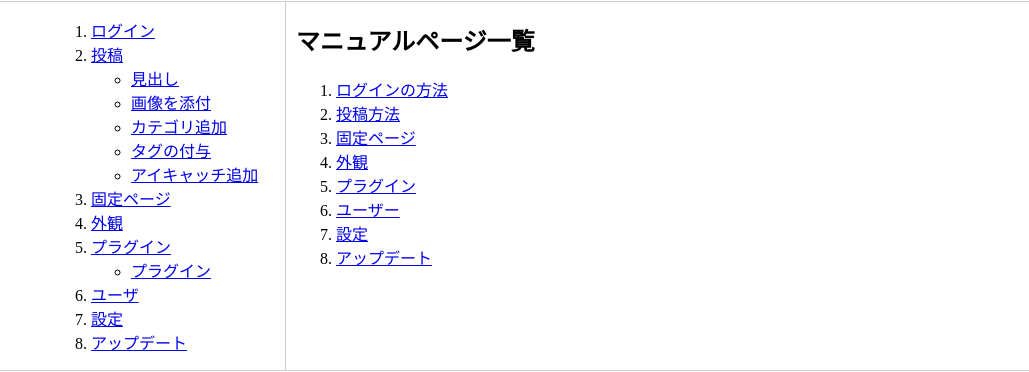
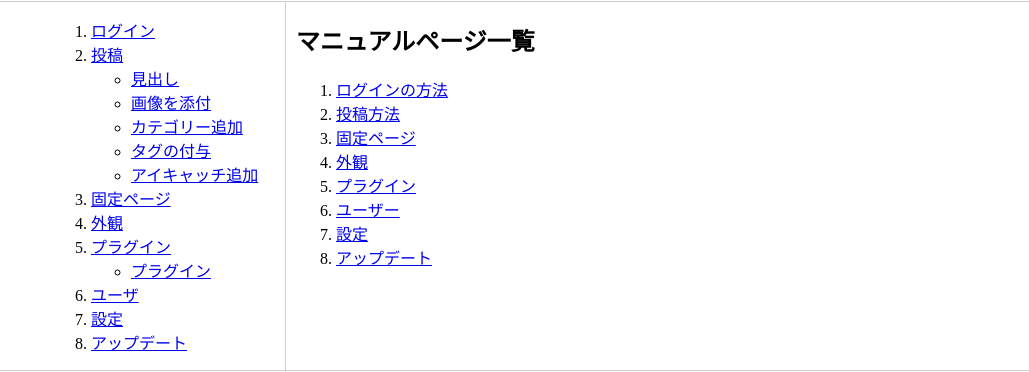
Before and after one commit to jawordpressorg/user-manual, a Jekyll site: the page built from index.md, in a window 1280 px wide. Shown: the part 184-556 px from the top of the page, without its empty margins (120-1149 px from the left). Built offline with Jekyll 4.4.1, drawn with Linux system fonts in a browser that asks for light colours; nearby versions of some CDN libraries.

Commit message:
左ナビの文言修正

```diff
--- a/_layouts/default.html
+++ b/_layouts/default.html
@@ -25,7 +25,7 @@
             <ul>
               <li><a href="{{ site.baseurl }}/2_toukou/index-1.html">見出し</a></li>
               <li><a href="{{ site.baseurl }}/2_toukou/index-2.html">画像を添付</a></li>
-              <li><a href="{{ site.baseurl }}/2_toukou/3_category.html">カテゴリ追加</a></li>
+              <li><a href="{{ site.baseurl }}/2_toukou/3_category.html">カテゴリー追加</a></li>
               <li><a href="{{ site.baseurl }}/2_toukou/4_tag.html">タグの付与</a></li>
               <li><a href="{{ site.baseurl }}/2_toukou/5_eyecatch.html">アイキャッチ追加</a></li>
             </ul>
```
